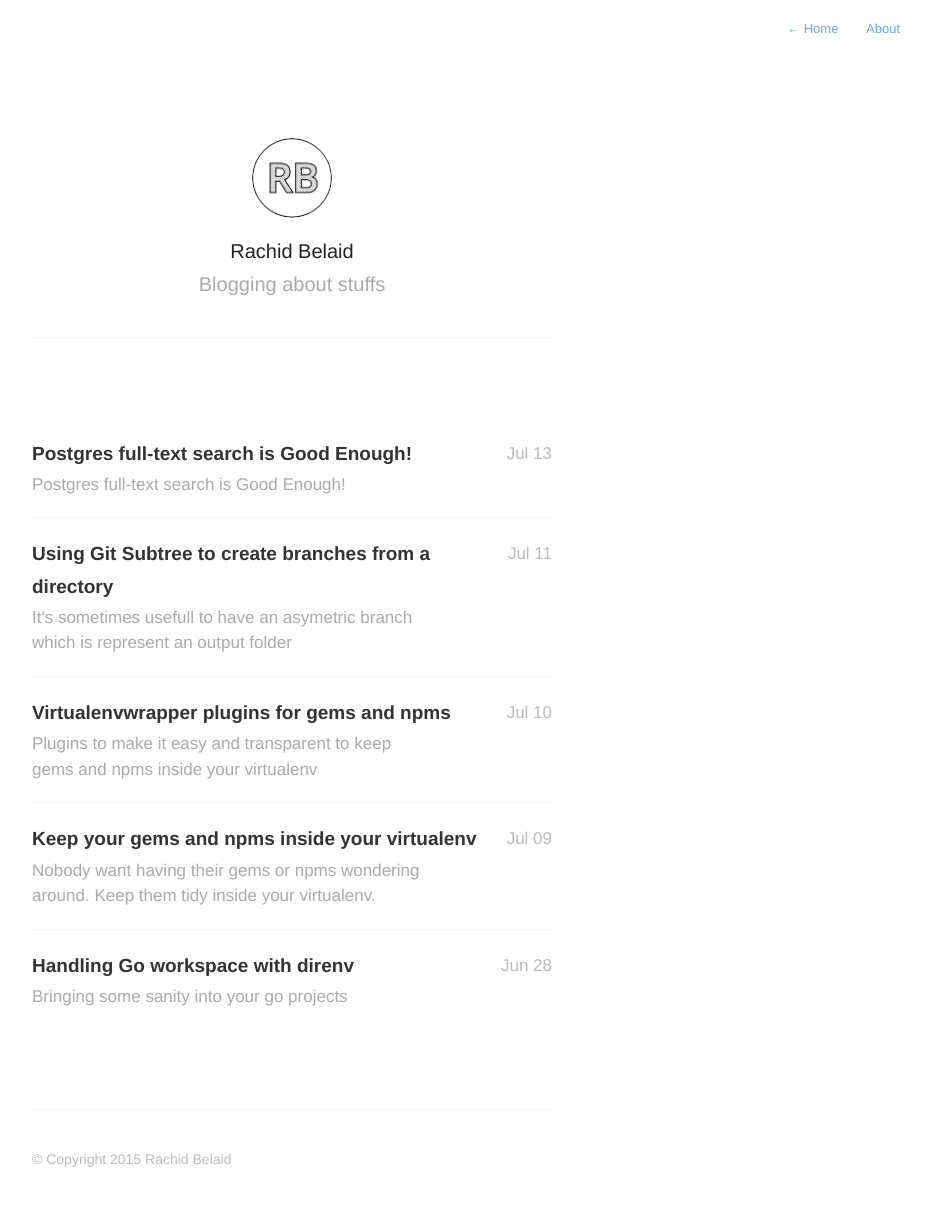
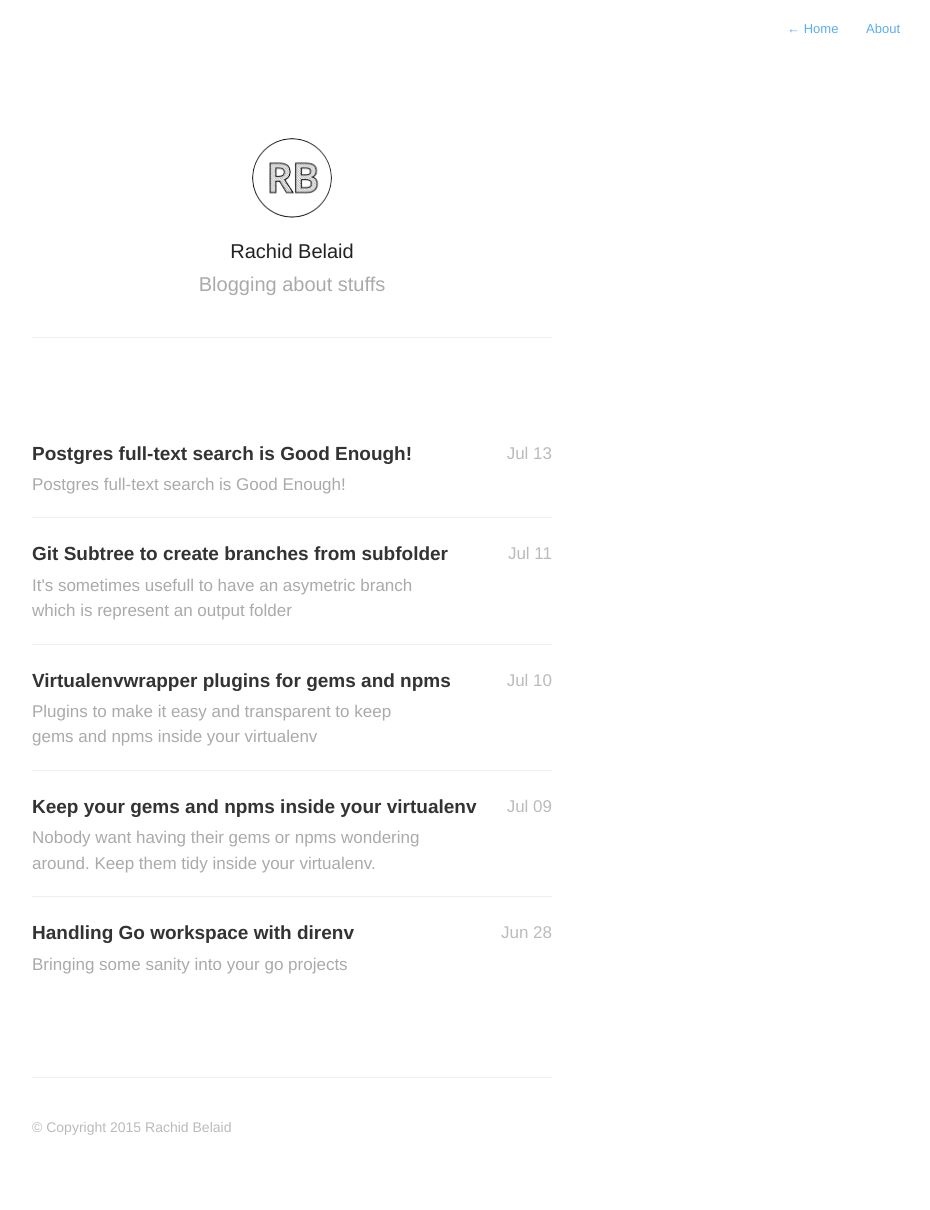
Before and after one commit to rach/rach.github.io, a Jekyll site: the page built from index.html, in a window 1280 px wide. Shown: the whole page, without its empty margins (348-1278 px from the left). Built offline with Jekyll 4.4.1, drawn with Linux system fonts in a browser that asks for light colours; nearby versions of some CDN libraries; Markdown is read by kramdown in place of the engine named in the settings; the list of posts is cut into pages by our own code; after the commit the page ends 1178 px from its top, so only the background shows below that.

Commit message:
Update title

```diff
--- a/_posts/2015-07-11-git-subtree-to-create-a-branch-from-subfolder.md
+++ b/_posts/2015-07-11-git-subtree-to-create-a-branch-from-subfolder.md
@@ -1,5 +1,5 @@
 ---
-title:  "Using Git Subtree to create branches from a directory"
+title:  "Git Subtree to create branches from subfolder"
 date:   2015-07-11
 description: It's sometimes usefull to have an asymetric branch which is represent an output folder
 share: true
```
Also changed, not shown: 7 other files.
